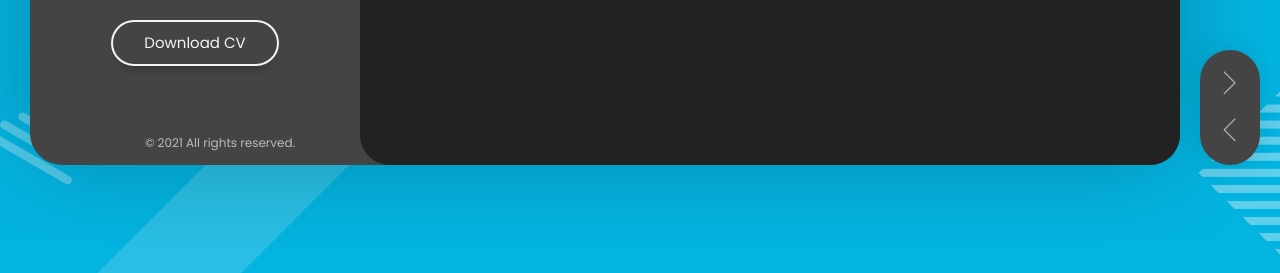
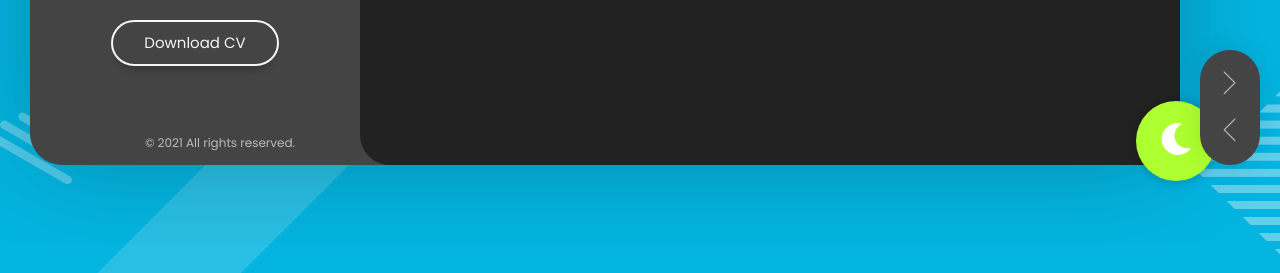
Before and after one commit to StarsWarrior/cvportfolio, a plain HTML site: page index.html in a window 1280 px wide. Shown: the part 555-828 px from the top of the page. Drawn offline with Linux system fonts and the light colour scheme; some packages are replaced by stand-ins of ours.

Commit message:
Mode View Updated

```diff
--- a/css/main.css
+++ b/css/main.css
@@ -2908,3 +2908,27 @@ blockquote {
     font-size: 18px;
   }
 }
+
+.view-mode{
+  z-index: 1;
+  position: fixed;
+  bottom: 4rem;
+  right: 4rem;
+  display: flex;
+  justify-content: center;
+  align-items: center;
+  width: 5rem;
+  height: 5rem;
+  background-color: greenyellow;
+  border-radius: 50%;
+  box-shadow: 0px 0px 10px 1px rgba(0, 0, 0, 0.2);
+}
+
+.view-mode:hover{
+  cursor: pointer;
+}
+
+.view-mode span{
+  color: white;
+  font-size: 2rem;
+}
--- a/index.html
+++ b/index.html
@@ -23,6 +23,10 @@
   </head>
 
   <body>
+    <div class="view-mode">
+      <a href="https://starswarrior.github.io/cvportfolio"><span class="fas fa-moon"></span></a>
+    </div>
+
     <!-- Animated Background -->
     <div class="lm-animated-bg" style="background-image: url(img/main_bg.png);"></div>
     <!-- /Animated Background -->
```
